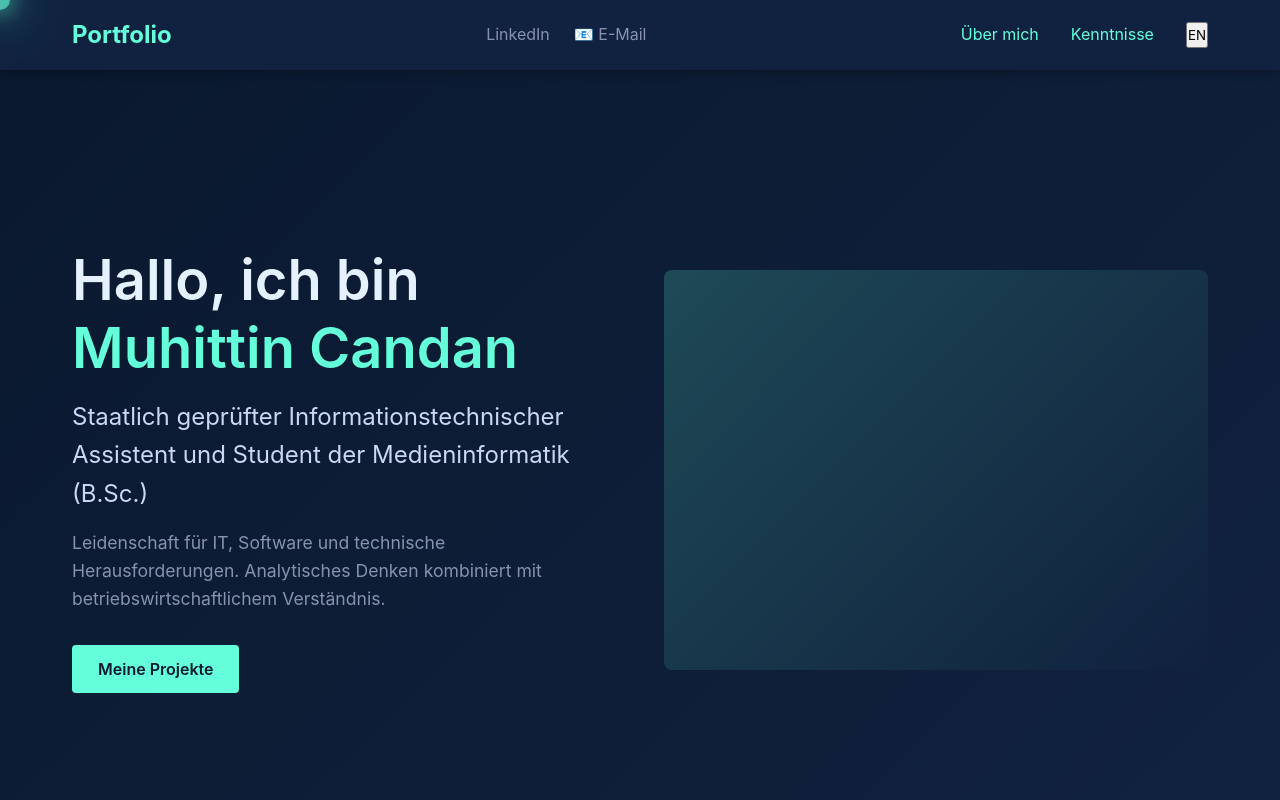
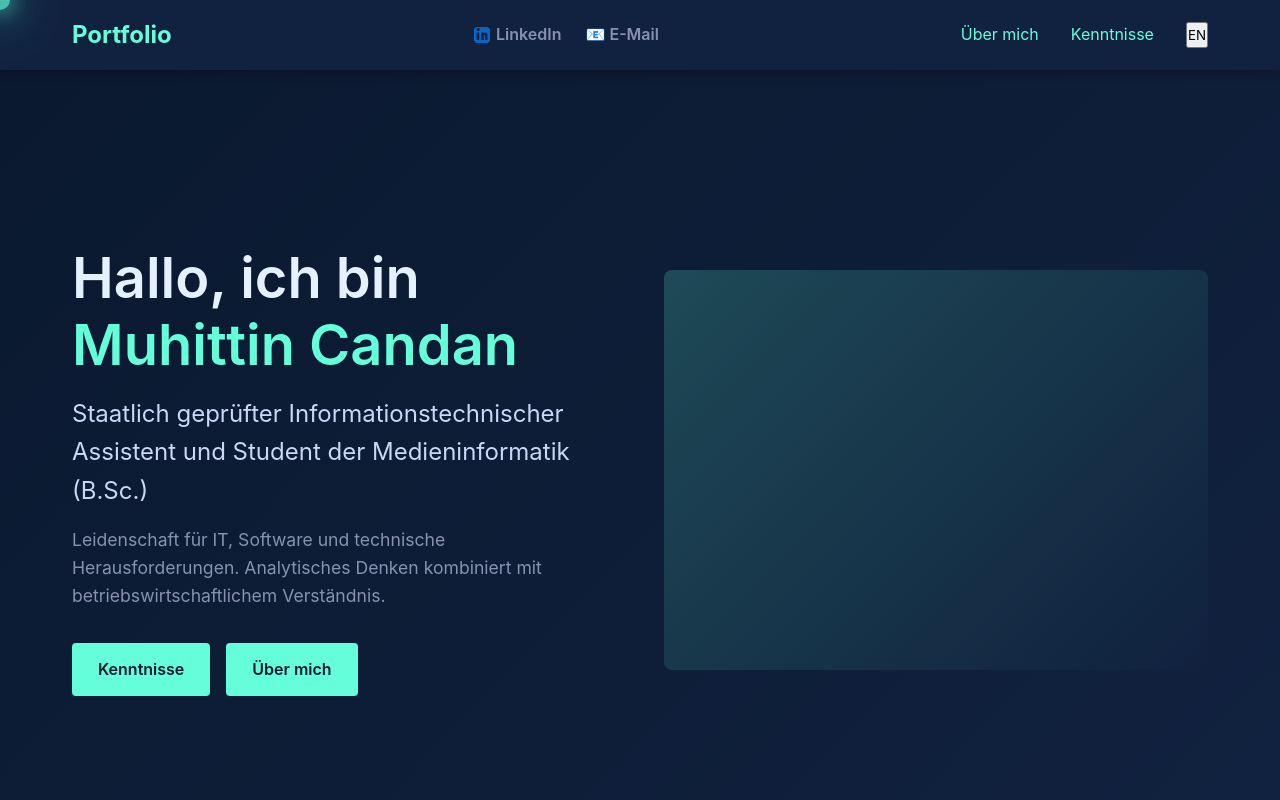
Before and after one commit to Muhittin-Candan/Portfolio_Frontend_MCandan, a React (Vite) app: page / in a window 1280 px wide. Shown: the top 800 px of the page. Built offline with nearby package versions, Linux system fonts and the light colour scheme.

Commit message:
Kopfzeile fast fertig letzter Stand bei e-mail

```diff
--- a/index.html
+++ b/index.html
@@ -4,7 +4,7 @@
     <meta charset="UTF-8" />
     <link rel="icon" type="image/svg+xml" href="/vite.svg" />
     <meta name="viewport" content="width=device-width, initial-scale=1.0" />
-    <title>Mein Portfolio</title>
+    <title>Candan_Portfolio</title>
   </head>
   <body>
     <div id="root"></div>
--- a/src/LanguageContext.jsx
+++ b/src/LanguageContext.jsx
@@ -7,7 +7,8 @@ const translations = {
       name: 'Muhittin Candan',
       subtitle: 'Staatlich geprüfter Informationstechnischer Assistent und Student der Medieninformatik (B.Sc.)',
       description: 'Leidenschaft für IT, Software und technische Herausforderungen. Analytisches Denken kombiniert mit betriebswirtschaftlichem Verständnis.',
-      projectsBtn: 'Meine Projekte',
+      projectsBtn: 'Kenntnisse',
+      aboutBtn: 'Über mich',
       contactBtn: 'Kontakt'
     },
     header: {
@@ -39,7 +40,8 @@ const translations = {
       name: 'Muhittin Candan',
       subtitle: 'State-certified IT Assistant and Media Informatics Student (B.Sc.)',
       description: 'Passion for IT, software and technical challenges. Analytical thinking combined with business understanding.',
-      projectsBtn: 'My Projects',
+      projectsBtn: 'Skills',
+      aboutBtn: 'About Me',
       contactBtn: 'Contact'
     },
     header: {
--- a/src/components/Footer.jsx
+++ b/src/components/Footer.jsx
@@ -5,10 +5,6 @@ export default function Footer() {
   return (
     <footer className="footer">
       <div className="container">
-        <div className="social-links">
-          <a href="#" target="_blank" rel="noopener noreferrer">LinkedIn</a>
-          <a href="mailto:">📧 E-Mail</a>
-        </div>
       </div>
     </footer>
   )
--- a/src/components/Header.jsx
+++ b/src/components/Header.jsx
@@ -1,16 +1,31 @@
+import { useState } from 'react'
 import '../styles/header.css'
 import { useLanguage } from '../LanguageContext.jsx'
 
 export default function Header() {
   const { language, toggleLanguage, t } = useLanguage()
+  const [isEmailModalOpen, setEmailModalOpen] = useState(false)
+
+  const handleEmailClick = () => {
+    setEmailModalOpen(true)
+  }
+
+  const closeEmailModal = () => {
+    setEmailModalOpen(false)
+  }
 
   return (
     <header className="header">
       <div className="container">
-        <div className="logo">{t('header.logo')}</div>
+        <a href="#home" className="logo">{t('header.logo')}</a>
         <div className="center-links">
-          <a href="#" target="_blank" rel="noopener noreferrer">LinkedIn</a>
-          <a href="mailto:">📧 E-Mail</a>
+          <a href="https://www.linkedin.com/in/muhittin-candan-04b5172b6" target="_blank" rel="noopener noreferrer" className="linkedin-link">
+            <svg className="linkedin-icon" viewBox="0 0 24 24" aria-hidden="true">
+              <path d="M19 0H5C2.238 0 0 2.238 0 5v14c0 2.762 2.238 5 5 5h14c2.762 0 5-2.238 5-5V5c0-2.762-2.238-5-5-5zm-11.25 19.5H4V8.25h3.75V19.5zm-1.875-13.5C5.015 6 4 4.985 4 3.75S5.015 1.5 6.375 1.5 8.75 2.515 8.75 3.75 7.735 6 6.375 6zm13.125 13.5H16.5V13.5c0-1.5-1.125-1.75-1.312-1.75-.188 0-.438.012-.438.438v7.312h-3.75V8.25h3.75v1.5c.5-.75 1.375-1.125 2.438-1.125 2.625 0 3.125 1.75 3.125 4.031V19.5z"/>
+            </svg>
+            LinkedIn
+          </a>
+          <a href="mailto:candan.mhtn@gmail.com" onClick={handleEmailClick}>📧 E-Mail</a>
         </div>
         <nav className="nav">
           <a href="#about">{t('header.about')}</a>
@@ -20,6 +35,21 @@ export default function Header() {
           </button>
         </nav>
       </div>
+
+      {isEmailModalOpen && (
+        <div className="email-modal-overlay" onClick={closeEmailModal}>
+          <div className="email-modal" onClick={(e) => e.stopPropagation()}>
+            <div className="email-modal-header">
+              <h3>E-Mail-Adresse</h3>
+              <button className="email-modal-close" onClick={closeEmailModal} aria-label="Schließen">×</button>
+            </div>
+            <div className="email-modal-body">
+              <p>Zum Kopieren:</p>
+              <code>candan.mhtn@gmail.com</code>
+            </div>
+          </div>
+        </div>
+      )}
     </header>
   )
 }
--- a/src/sections/About.jsx
+++ b/src/sections/About.jsx
@@ -17,7 +17,7 @@ export default function About() {
               {t('about.para2')}
             </p>
           </div>
-          <div className="skills">
+          <div className="skills" id="skills">
             <h3>{t('about.skillsTitle')}</h3>
             <div className="skill-list">
               <span className="skill">React</span>
--- a/src/sections/Hero.jsx
+++ b/src/sections/Hero.jsx
@@ -5,7 +5,7 @@ export default function Hero() {
   const { t } = useLanguage()
 
   return (
-    <section className="hero" id="hero">
+    <section className="hero" id="home">
       <div className="container">
         <div className="hero-content">
           <h1>{t('hero.greeting')} <span className="highlight">{t('hero.name')}</span></h1>
@@ -14,7 +14,8 @@ export default function Hero() {
             {t('hero.description')}
           </p>
           <div className="cta-buttons">
-            <button className="btn btn-primary">{t('hero.projectsBtn')}</button>
+            <a href="#skills" className="btn btn-primary">{t('hero.projectsBtn')}</a>
+            <a href="#about" className="btn btn-primary">{t('hero.aboutBtn')}</a>
           </div>
         </div>
         <div className="hero-visual">
--- a/src/styles/header.css
+++ b/src/styles/header.css
@@ -21,10 +21,24 @@
 .center-links a {
   color: var(--text-color);
   transition: var(--transition);
+  font-weight: 600;
+  font-size: 1rem;
 }
 
 .center-links a:hover {
   color: var(--accent-color);
+}
+
+.linkedin-link {
+  display: inline-flex;
+  align-items: center;
+  gap: 0.4rem;
+}
+
+.linkedin-icon {
+  width: 1rem;
+  height: 1rem;
+  fill: #0A66C2;
 }
 
 .logo {
```
